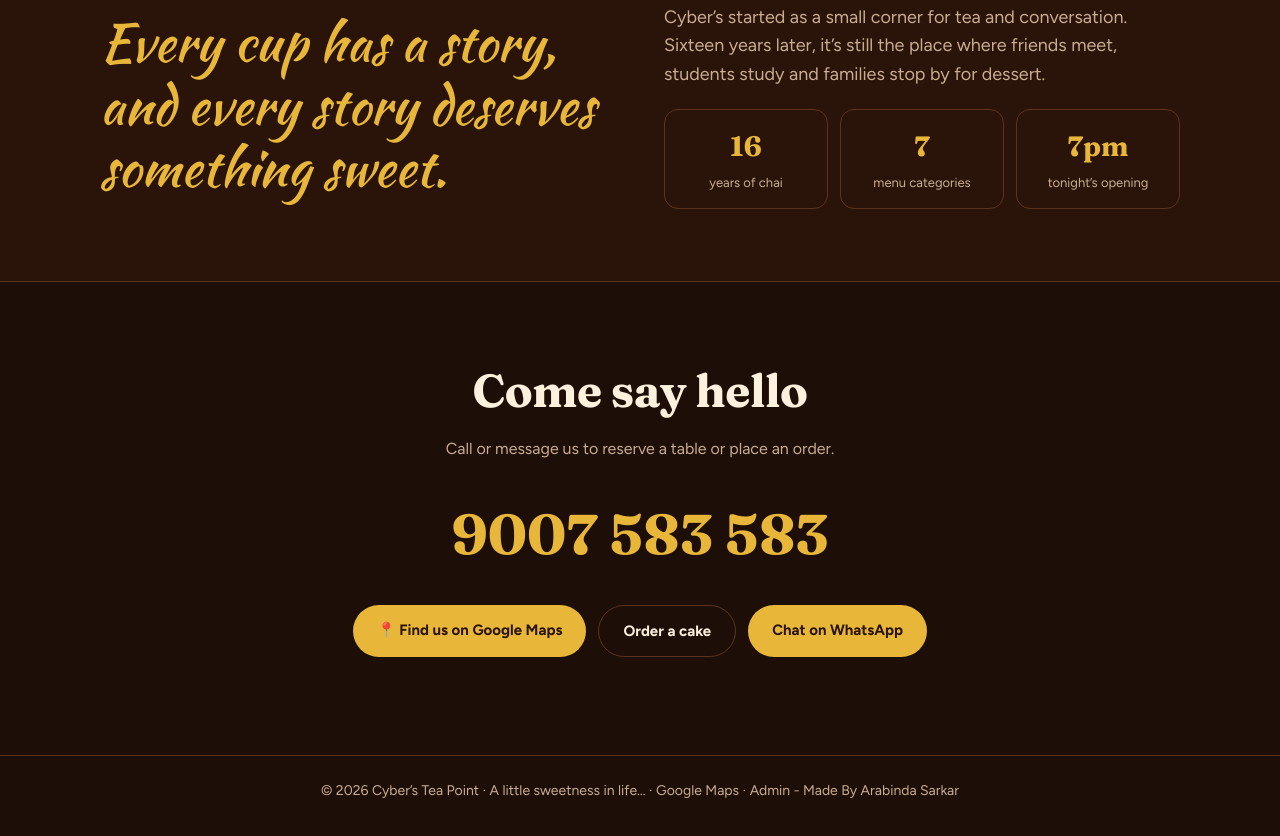
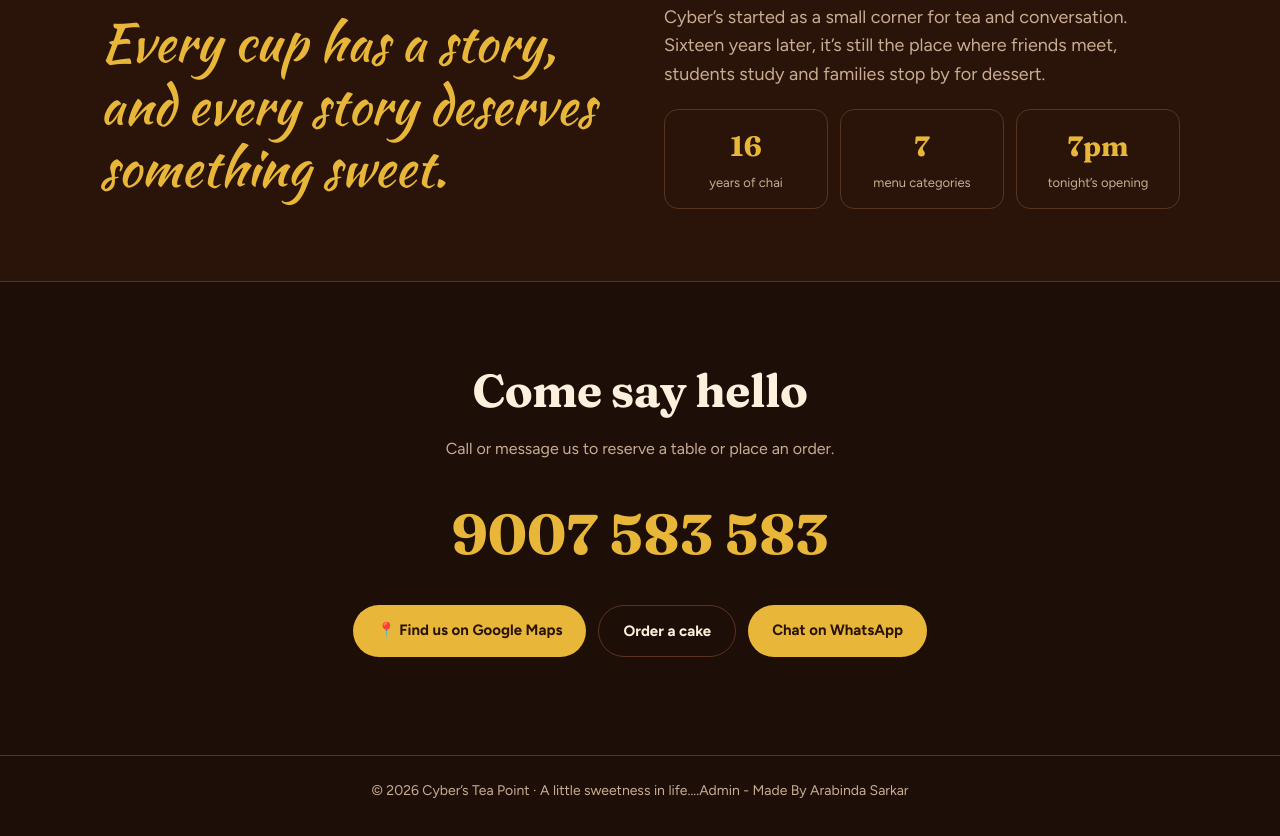
Before and after one commit to Arabinda942/Cyber-s-Tea-Point, a plain HTML site: page index.html in a window 1280 px wide. Shown: the part 1300-2136 px from the top of the page. Drawn offline with Linux system fonts and the light colour scheme.

Commit message:
Update index.html

```diff
--- a/index.html
+++ b/index.html
@@ -142,7 +142,7 @@ aside h3{font-family:'Fraunces',serif;font-size:24px;margin:0}
   <div class="cta" style="justify-content:center"><a class="btn" href="https://share.google/Ms0l0a1MWMtX194qu" target="_blank" rel="noopener">📍 Find us on Google Maps</a><a class="btn ghost" href="/cakes">Order a cake</a><a class="btn" href="https://wa.me/919007583583" target="_blank" rel="noopener">Chat on WhatsApp</a></div>
 </div></section>
 
-<footer><div class="wrap">© 2026 Cyber’s Tea Point · A little sweetness in life… · <a href="https://share.google/Ms0l0a1MWMtX194qu" target="_blank" rel="noopener">Google Maps</a> · <a href="/admin">Admin - Made By Arabinda Sarkar </a></div></footer>
+<footer><div class="wrap">© 2026 Cyber’s Tea Point · A little sweetness in life....Admin - Made By Arabinda Sarkar </a></div></footer>
 
 <button id="fab" aria-label="Open your order">Your order · <span id="n">0</span></button>
 <aside id="cart" aria-label="Your order">
```
